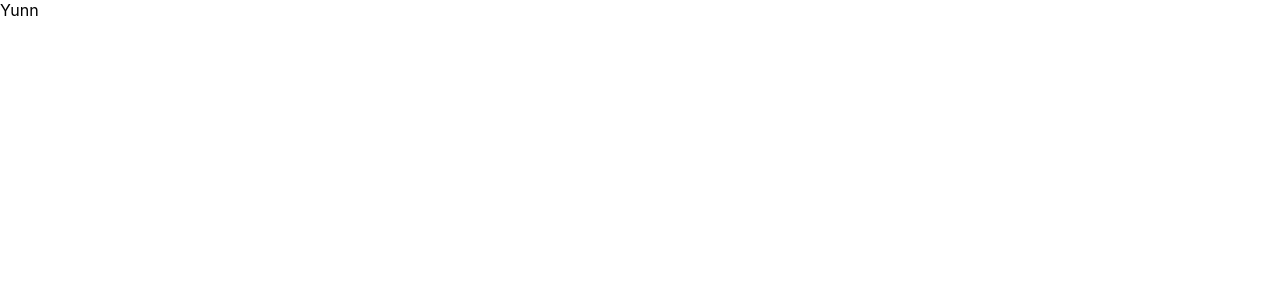
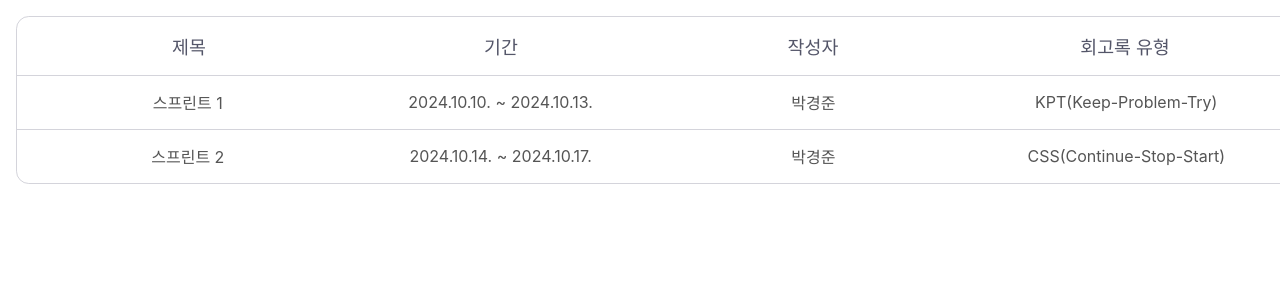
Before and after one commit to jnu-sf-engineering/frontend, a React (Create React App) app: page /yunn in a window 1280 px wide. Shown: the top 300 px of the page. Built offline with nearby package versions, Linux system fonts and the light colour scheme.

Commit message:
feat: RetroList 구현

```diff
--- /dev/null
+++ b/src/components/RetroList.tsx
@@ -0,0 +1,82 @@
+import styled from '@emotion/styled'
+import React from 'react'
+import RetroListMock from '../mocks/RetroListMock'
+
+interface RetroListProps {
+    width?: string
+}
+
+const RetroList = () => {
+  return (
+    <RetroListWrapper>
+        <RetroListHeader>
+            <RetroListTitle>제목</RetroListTitle>
+            <RetroListTitle>기간</RetroListTitle>
+            <RetroListTitle>작성자</RetroListTitle>
+            <RetroListTitle>회고록 유형</RetroListTitle>
+        </RetroListHeader>
+        <RetroListContent>
+            {RetroListMock.response.retrospects.map((item) =>  (
+                <RetroListElement key={item.retro_id}>
+                    <RetroListItem>{item.sprint_name}</RetroListItem>
+                    <RetroListItem>{`${item.start_date} ~ ${item.end_date}`}</RetroListItem>
+                    <RetroListItem>{item.manager}</RetroListItem>
+                    <RetroListItem>{item.temp_name}</RetroListItem>
+                </RetroListElement>
+            ))}
+        </RetroListContent>
+    </RetroListWrapper>
+  )
+}
+
+const RetroListWrapper = styled.div<RetroListProps>`
+    border-radius: 0.8rem;
+    border: 0.1rem solid #D4D4DB;
+    display: flex;
+    flex-direction: column;
+    margin: 1rem;
+    width: ${({ width }) => width || '80rem'}
+`
+
+const RetroListHeader = styled.div`
+    display: flex;
+    flex-direction: row;
+    padding: 1rem;
+    border-bottom: 0.1rem solid #D4D4DB;
+`
+
+const RetroListTitle = styled.div`
+    display: flex;
+    text-align: center;
+    flex: 1;
+    justify-content: center;
+    align-items: center;
+    font-weight: 500;
+    color: #545669;
+    font-size: 1.15rem;
+`
+
+const RetroListContent = styled.div`
+
+`
+
+const RetroListElement = styled.div`
+    display: flex;
+    flex-direction: row;
+    justify-content: space-between;
+    align-items: center;
+    padding: 0.9rem;
+    color: #555555;
+    border-bottom: 0.1rem solid #D4D4DB;
+
+    &:last-child {
+        border-bottom: none;
+    }
+`
+
+const RetroListItem = styled.div<{ flexGrow?: number }>`
+    flex: 1;
+    text-align: center;
+`
+
+export default RetroList
--- /dev/null
+++ b/src/mocks/RetroListMock.ts
@@ -0,0 +1,30 @@
+const RetroListMock = {
+    success: true,
+    response: {
+        project_id: 1,
+          summary: "모든 회고록 내용 기반 요약한 내용",
+          retrospects: [
+              {
+                  retro_id: 1,
+                  sprint_id: 1,
+                  sprint_name: "스프린트 1",
+                  start_date: "2024.10.10.",
+                  end_date: "2024.10.13.",
+                  temp_name: "KPT(Keep-Problem-Try)",
+                  manager : "박경준"
+              },
+              {
+                  retro_id: 2,
+                  sprint_id: 2,
+                  sprint_name: "스프린트 2",
+                  start_date: "2024.10.14.",
+                  end_date: "2024.10.17.",
+                  temp_name: "CSS(Continue-Stop-Start)",
+                  manager : "박경준"
+              }
+          ]
+    },
+    error: null
+  }
+
+export default RetroListMock
--- a/src/pages/Yunn.tsx
+++ b/src/pages/Yunn.tsx
@@ -1,5 +1,9 @@
+import RetroList from "../components/RetroList";
+
 const Yunn = () => {
-  return <div>Yunn</div>;
+  return (
+    <RetroList />
+  )
 };
 
 export default Yunn;
```
